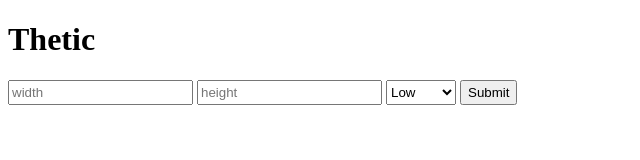
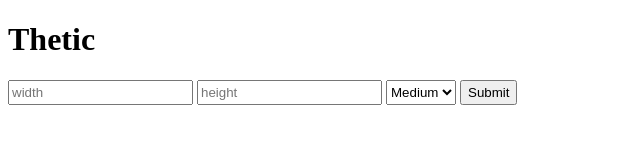
Before and after one commit to NaeNate/thetic, a plain HTML site: page index.html in a window 1280 px wide. Shown: the full height of the page, 0-640 px from the left. Drawn offline with Linux system fonts and the light colour scheme.

Commit message:
Set medium to the default choice

```diff
--- a/index.html
+++ b/index.html
@@ -13,7 +13,7 @@
       <input type="number" id="height" placeholder="height" />
       <select>
         <option value="l">Low</option>
-        <option value="m">Medium</option>
+        <option value="m" selected>Medium</option>
         <option value="h">High</option>
       </select>
       <button id="submit">Submit</button>
```
